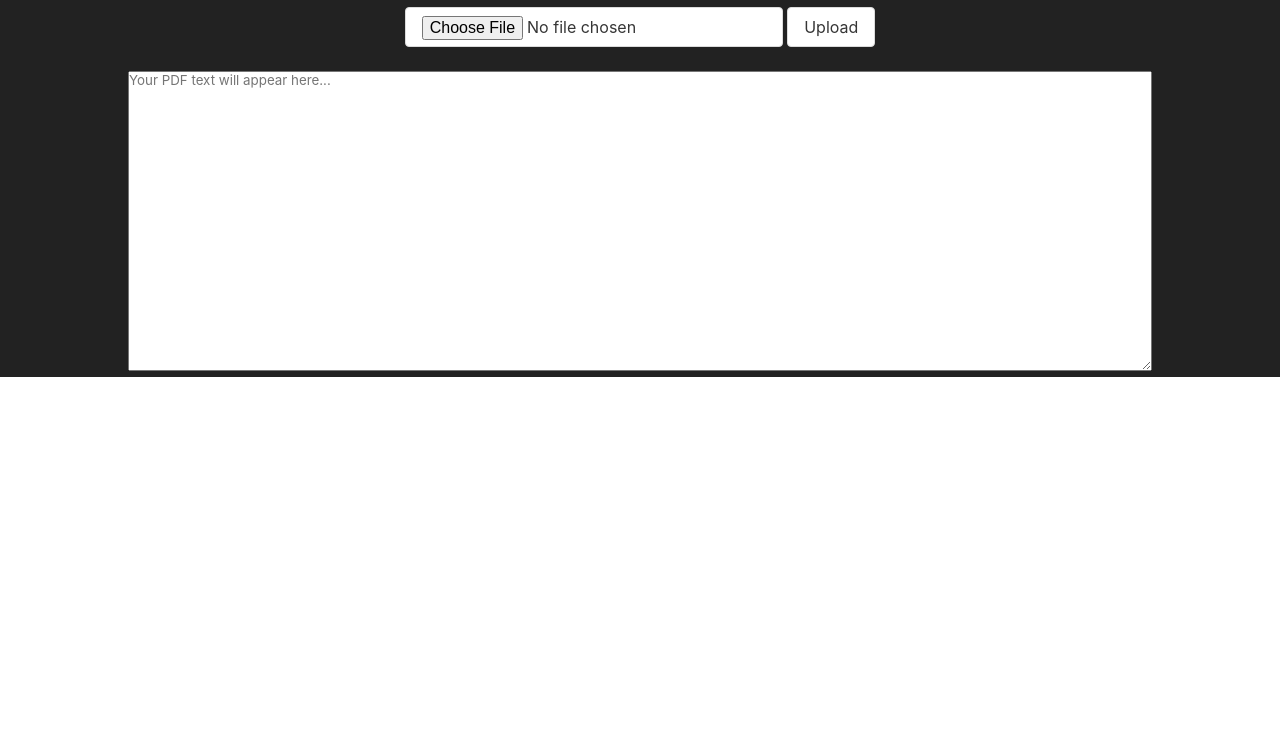
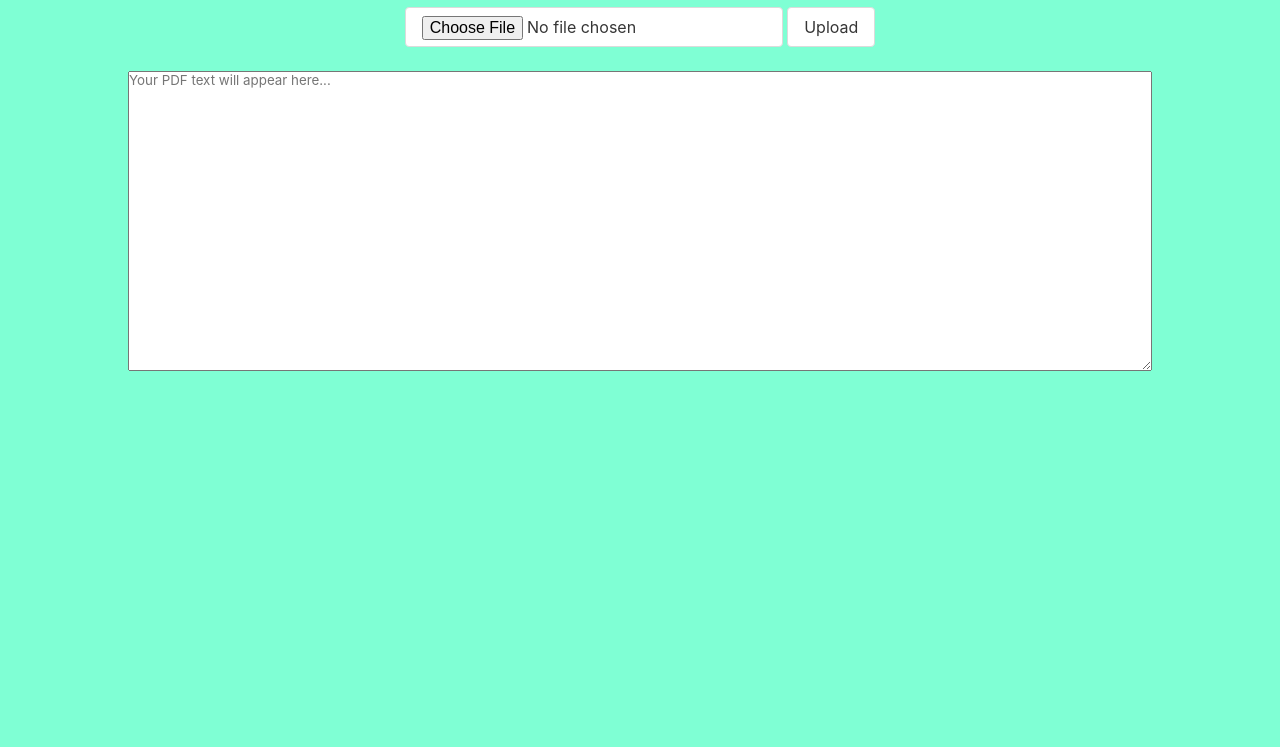
Before and after one commit to shell-raiser/Parsify-WebApp, a website: page views/index.html in a window 1280 px wide. Shown: the part 53-800 px from the top of the page. Drawn offline with nearby package versions, Linux system fonts and the light colour scheme.

Commit message:
make bg aquamarine and 100vh

```diff
--- a/public/style.css
+++ b/public/style.css
@@ -1,9 +1,5 @@
 body {
-    background-color: #222;
-    color: #ddd;
+    background-color: aquamarine;
     text-align: center;
+    height: 100vh;
 }
-
-h1 {
-    font-size: 4em;
-}
```
